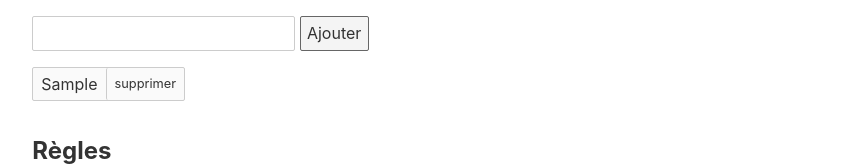
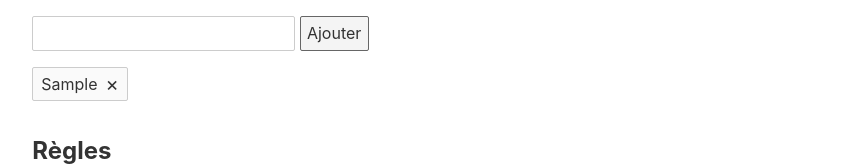
Before and after one commit to kimlai/secret-santa, a Svelte app: page / in a window 1280 px wide. Both pictures are taken after typing "Sample" into the empty fields and a click on the button "Ajouter". Shown: the part 376-542 px from the top of the page, without its empty margins (204-1067 px from the left). Built offline with nearby package versions, Linux system fonts and the light colour scheme.

Commit message:
replace the word 'supprimer' by the multiply sign

```diff
--- a/src/App.svelte
+++ b/src/App.svelte
@@ -125,7 +125,10 @@
   {#each participants as participant}
     <li>
       <div>{participant}</div>
-      <button on:click={removeParticipant(participant)}>supprimer</button>
+      <button
+        aria-label={`retirer ${participant}`}
+        on:click={removeParticipant(participant)}>&times</button
+      >
     </li>
   {/each}
 </ul>
@@ -228,21 +231,18 @@
   .participants li {
     border: 1px solid #ccc;
     border-radius: 2px;
+    padding: 0.25rem 0.5rem;
     background: #fafafa;
     display: flex;
-  }
-
-  .participants li > :first-child {
-    padding: 0.25rem 0.5rem;
+    gap: 0.5rem;
   }
 
   .participants li button {
     background: none;
     border: none;
-    border-left: 1px solid #ccc;
-    padding: 0.25rem 0.5rem;
+    padding: 0;
     margin: 0;
-    font-size: 0.8rem;
+    font-size: 1.25rem;
     cursor: pointer;
   }
 
```
